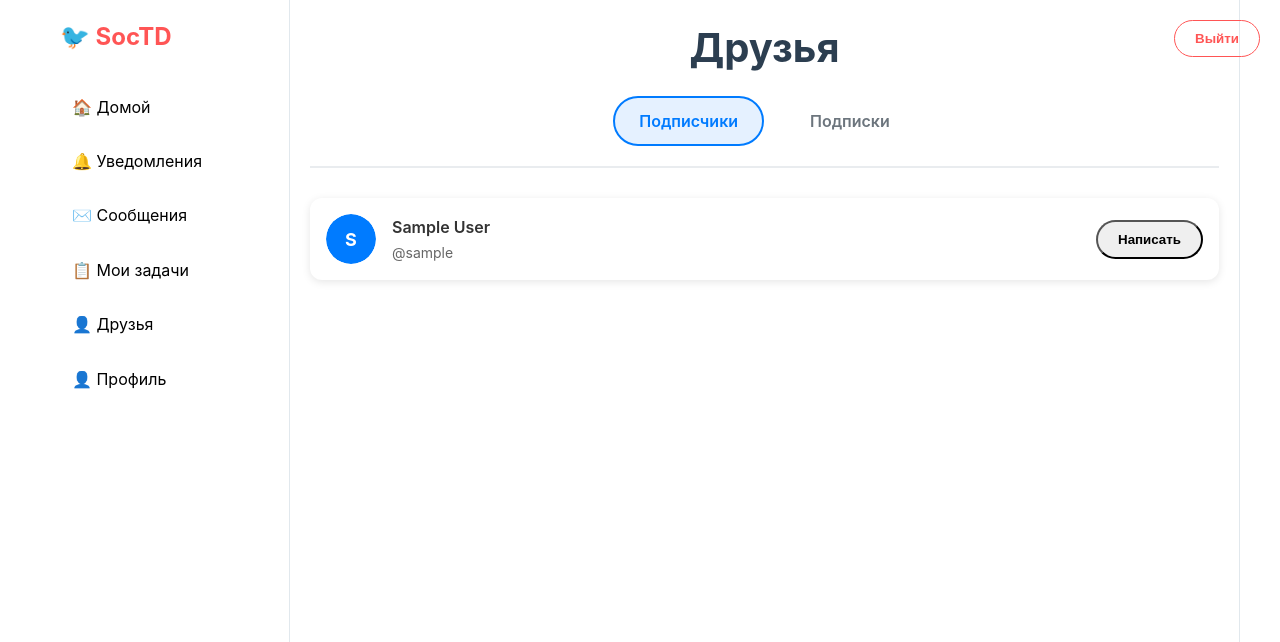
After one commit to GlebProSto/SocTD, a Django app: page /friendship/ in a window 1280 px wide. The commit adds this page. Shown: the top 642 px of the page. Run offline with Django 5.2, Linux system fonts and the light colour scheme; a user stored in the database is signed in; tables that the repository leaves empty hold one stand-in row (values such as "Sample post").

Commit message:
made friends(started)

```diff
--- /dev/null
+++ b/static/css/friendship.css
@@ -0,0 +1,123 @@
+.friendship-header {
+  margin-bottom: 30px;
+  padding-bottom: 20px;
+  border-bottom: 2px solid #e9ecef;
+}
+
+.friendship-title {
+  color: #2c3e50;
+  font-size: 2.5rem;
+  font-weight: 700;
+  margin: 0 0 20px 0;
+  text-align: center;
+}
+
+.friendship-tabs {
+  display: flex;
+  justify-content: center;
+  gap: 20px;
+}
+
+.friendship-tab {
+  padding: 12px 24px;
+  text-decoration: none;
+  color: #6c757d;
+  font-weight: 600;
+  border-radius: 25px;
+  transition: all 0.3s ease;
+  border: 2px solid transparent;
+}
+
+.friendship-tab:hover {
+  color: #007bff;
+  background-color: rgba(0, 123, 255, 0.1);
+}
+
+.friendship-tab.active {
+  color: #007bff;
+  border-color: #007bff;
+  background-color: rgba(0, 123, 255, 0.1);
+}
+
+.users-list {
+  display: flex;
+  flex-direction: column;
+  gap: 12px;
+}
+
+.user-item {
+  display: flex;
+  align-items: center;
+  padding: 16px;
+  background: white;
+  border-radius: 12px;
+  box-shadow: 0 2px 8px rgba(0, 0, 0, 0.1);
+  gap: 16px;
+}
+
+.user-avatar {
+  width: 50px;
+  height: 50px;
+  border-radius: 50%;
+  overflow: hidden;
+  flex-shrink: 0;
+}
+
+.user-avatar img {
+  width: 100%;
+  height: 100%;
+  object-fit: cover;
+}
+
+.avatar-placeholder {
+  width: 100%;
+  height: 100%;
+  background: #007bff;
+  color: white;
+  display: flex;
+  align-items: center;
+  justify-content: center;
+  font-weight: bold;
+  font-size: 18px;
+}
+
+.user-info {
+  flex: 1;
+}
+
+.user-name {
+  margin: 0 0 4px 0;
+  font-size: 16px;
+  font-weight: 600;
+  color: #333;
+}
+
+.user-username {
+  margin: 0;
+  font-size: 14px;
+  color: #666;
+}
+
+.user-actions {
+  flex-shrink: 0;
+}
+
+.empty-state {
+  text-align: center;
+  padding: 60px 20px;
+}
+
+.empty-icon {
+  font-size: 48px;
+  margin-bottom: 20px;
+}
+
+.empty-state h3 {
+  margin: 0 0 12px 0;
+  color: #333;
+}
+
+.empty-state p {
+  margin: 0;
+  color: #666;
+}
--- a/static/css/profile.css
+++ b/static/css/profile.css
@@ -1,6 +1,5 @@
-/* Стили для страницы профиля */
 .profile-container {
-    max-width: 800px; /* ← Увеличил с 600px до 800px */
+  max-width: 800px;
   margin: 0 auto;
   border-left: 1px solid var(--border-color);
   border-right: 1px solid var(--border-color);
--- a/todo_app/templates/base.html
+++ b/todo_app/templates/base.html
@@ -10,6 +10,7 @@
     <link rel="stylesheet" href="{% static 'css/home.css' %}" />
     <link rel="stylesheet" href="{% static 'css/notifications.css' %}" />
     <link rel="stylesheet" href="{% static 'css/tasks.css' %}" />
+    <link rel="stylesheet" href="{% static 'css/friendship.css' %}" />
   </head>
   <body>
     <div class="container">
@@ -20,6 +21,7 @@
           <a href="{% url "notifications" %}" class="nav-item">🔔 Уведомления</a>
           <div class="nav-item">✉️ Сообщения</div>
           <a href="{% url 'tasks' %}" class="nav-item">📋 Мои задачи</a>
+          <a href="{% url 'friendship_list' %}" class="nav-item">👤 Друзья</a>
           <a href="{% url 'profile' %}" class="nav-item">👤 Профиль</a>
         </nav>
       </div>
--- /dev/null
+++ b/todo_app/templates/friendship.html
@@ -0,0 +1,88 @@
+{% extends 'base.html' %}
+{% load static %}
+
+{% block content %}
+<div class="friendship-container">
+    <!-- Заголовок и вкладки -->
+    <div class="friendship-header">
+        <h1 class="friendship-title">Друзья</h1>
+        <div class="friendship-tabs">
+            <a href="?section=subscribers" class="friendship-tab {% if section == 'subscribers' %}active{% endif %}">
+                Подписчики
+            </a>
+            <a href="?section=subscribed" class="friendship-tab {% if section == 'subscribed' %}active{% endif %}">
+                Подписки
+            </a>
+        </div>
+    </div>
+
+    <!-- Список пользователей -->
+    <div class="friendship-content">
+        {% if section == 'subscribers' %}
+            {% if subscribers %}
+                <div class="users-list">
+                    {% for friendship in subscribers %}
+                        {% with user=friendship.from_user %}
+                        <div class="user-item">
+                            <div class="user-avatar">
+                                {% if user.profile.avatar %}
+                                    <img src="{{ user.profile.avatar.url }}" alt="{{ user.username }}">
+                                {% else %}
+                                    <div class="avatar-placeholder">{{ user.username|first|upper }}</div>
+                                {% endif %}
+                            </div>
+                            <div class="user-info">
+                                <h4 class="user-name">{{ user.get_full_name|default:user.username }}</h4>
+                                <p class="user-username">@{{ user.username }}</p>
+                            </div>
+                            <div class="user-actions">
+                                <button class="btn">Написать</button>
+                            </div>
+                        </div>
+                        {% endwith %}
+                    {% endfor %}
+                </div>
+            {% else %}
+                <div class="empty-state">
+                    <div class="empty-icon">👥</div>
+                    <h3>Пока нет подписчиков</h3>
+                    <p>Когда на вас подпишутся, они появятся здесь.</p>
+                </div>
+            {% endif %}
+
+        {% elif section == 'subscribed' %}
+            {% if subscribed %}
+                <div class="users-list">
+                    {% for friendship in subscribed %}
+                        {% with user=friendship.to_user %}
+                        <div class="user-item">
+                            <div class="user-avatar">
+                                {% if user.profile.avatar %}
+                                    <img src="{{ user.profile.avatar.url }}" alt="{{ user.username }}">
+                                {% else %}
+                                    <div class="avatar-placeholder">{{ user.username|first|upper }}</div>
+                                {% endif %}
+                            </div>
+                            <div class="user-info">
+                                <h4 class="user-name">{{ user.get_full_name|default:user.username }}</h4>
+                                <p class="user-username">@{{ user.username }}</p>
+                            </div>
+                            <div class="user-actions">
+                                <button class="btn">Написать</button>
+                            </div>
+                        </div>
+                        {% endwith %}
+                    {% endfor %}
+                </div>
+            {% else %}
+                <div class="empty-state">
+                    <div class="empty-icon">🔍</div>
+                    <h3>Вы ни на кого не подписаны</h3>
+                    <p>Найдите друзей и начните общаться!</p>
+                </div>
+            {% endif %}
+        {% endif %}
+    </div>
+</div>
+
+{% endblock %}
--- a/todo_app/urls.py
+++ b/todo_app/urls.py
@@ -18,4 +18,5 @@ urlpatterns = [
     path('tasks/<int:task_id>', views.task_detail, name='task_detail'),
     path('tasks/<int:task_id>/add_subtask/', views.add_subtask, name='add_subtask'),
     path('tasks/subtask/<int:subtask_id>/toggle/', views.subtask_toggle, name='subtask_toggle'),
+    path('friendship/', views.friendship_list, name='friendship_list'),
 ]
--- a/todo_app/views.py
+++ b/todo_app/views.py
@@ -145,14 +145,10 @@ def task_detail(request, task_id):
 @login_required
 def subtask_toggle(request, subtask_id):
     subtask = get_object_or_404(SubTask, id=subtask_id)
-
-    # Получаем TaskList, к которому привязана подзадача (через M2M связь)
-    # Берем первый попавшийся, обычно подзадача принадлежит только одному списку
     tasklist = subtask.tasklist_set.first()
 
-    # Проверяем права доступа
     if not tasklist or tasklist.user != request.user:
-        return redirect('tasks')  # или на страницу задачи, если есть task_id
+        return redirect('tasks')
 
     if request.method == 'POST':
         subtask.completed = not subtask.completed
@@ -310,3 +306,26 @@ def notifications(request):
     return render(request, 'notifications.html', {
         'notifications': user_notifications
     })
+
+@login_required
+def friendship_list(request):
+    section = request.GET.get('section', 'subscribers')
+    subscribers = None
+    subscribed = None
+
+    if section == 'subscribers':
+        subscribers = Friendship.objects.filter(
+            to_user=request.user,
+            accepted=True
+        ).select_related('from_user').order_by('from_user__username')
+
+    elif section == 'subscribed':
+        subscribed = Friendship.objects.filter(
+            from_user=request.user
+        ).order_by('to_user__username')
+
+    return render(request, 'friendship.html', {
+        'subscribers': subscribers,
+        'subscribed': subscribed,
+        'section': section
+    })
```
Also changed, not shown: python.py (added, +16 -0 lines), todo_app/templates/profile.html (+6 -2 lines). Lines whose indentation alone changed are shown as unchanged.
